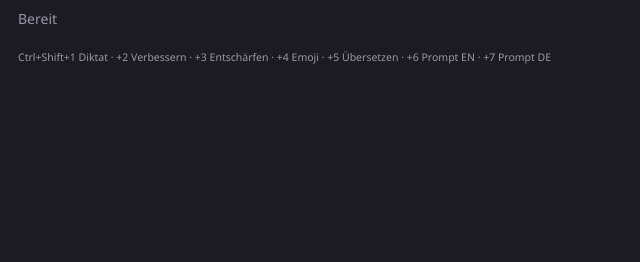
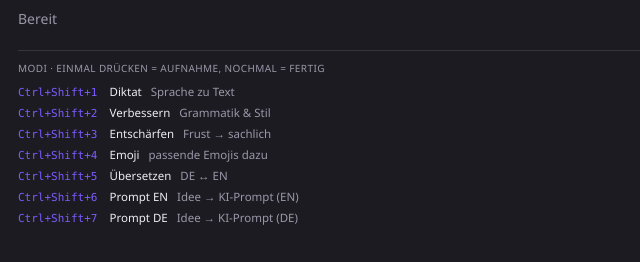
Before and after one commit to ChepeKIP70/blixt, a website: page app/src/index.html in a window 1280 px wide. Shown: the part 38-300 px from the top of the page, without its empty margins (0-640 px from the left). Drawn offline with Linux system fonts and the light colour scheme.

Commit message:
Make Translate bidirectional (DE <-> EN) and redesign the tray status window
Translate now auto-detects direction: German->English or English->German. The status window lists the 7 modes as a clean two-column grid (hotkey + name + short description) instead of one cramped line; window height adjusted to fit. Label, settings and README updated to DE <-> EN.

```diff
--- a/app/src-tauri/tauri.conf.json
+++ b/app/src-tauri/tauri.conf.json
@@ -14,7 +14,7 @@
         "url": "index.html",
         "title": "Blixt",
         "width": 360,
-        "height": 220,
+        "height": 340,
         "decorations": false,
         "resizable": false,
         "visible": false,
--- a/app/src/index.html
+++ b/app/src/index.html
@@ -11,7 +11,18 @@
     <div class="brand"><span class="dot"></span> Blixt</div>
     <div id="status" class="status-line">Bereit</div>
     <div id="result" class="result-text"></div>
-    <div class="hint">Ctrl+Shift+1 Diktat &middot; +2 Verbessern &middot; +3 Entsch&auml;rfen &middot; +4 Emoji &middot; +5 &Uuml;bersetzen &middot; +6 Prompt EN &middot; +7 Prompt DE</div>
+    <div class="modes">
+      <div class="modes-title">Modi &middot; einmal dr&uuml;cken = Aufnahme, nochmal = fertig</div>
+      <div class="mode-grid">
+        <span class="hk">Ctrl+Shift+1</span><span class="mn">Diktat <em>Sprache zu Text</em></span>
+        <span class="hk">Ctrl+Shift+2</span><span class="mn">Verbessern <em>Grammatik &amp; Stil</em></span>
+        <span class="hk">Ctrl+Shift+3</span><span class="mn">Entsch&auml;rfen <em>Frust &rarr; sachlich</em></span>
+        <span class="hk">Ctrl+Shift+4</span><span class="mn">Emoji <em>passende Emojis dazu</em></span>
+        <span class="hk">Ctrl+Shift+5</span><span class="mn">&Uuml;bersetzen <em>DE &harr; EN</em></span>
+        <span class="hk">Ctrl+Shift+6</span><span class="mn">Prompt EN <em>Idee &rarr; KI-Prompt (EN)</em></span>
+        <span class="hk">Ctrl+Shift+7</span><span class="mn">Prompt DE <em>Idee &rarr; KI-Prompt (DE)</em></span>
+      </div>
+    </div>
   </div>
   <script src="main.js"></script>
 </body>
--- a/app/src/style.css
+++ b/app/src/style.css
@@ -30,7 +30,12 @@ body {
 .status-line.done { color: var(--ok); }
 .status-line.error { color: #ffb454; }
 .result-text { margin-top: 8px; font-size: 12px; color: var(--fg); max-height: 80px; overflow: auto; }
-.hint { margin-top: 14px; font-size: 10.5px; color: var(--muted); }
+.modes { margin-top: 14px; border-top: 1px solid var(--border); padding-top: 10px; }
+.modes-title { font-size: 10px; text-transform: uppercase; letter-spacing: .4px; color: var(--muted); margin-bottom: 9px; }
+.mode-grid { display: grid; grid-template-columns: auto 1fr; gap: 6px 12px; font-size: 11.5px; align-items: baseline; }
+.mode-grid .hk { font-family: "Consolas", "Courier New", monospace; font-size: 11px; color: var(--accent); white-space: nowrap; }
+.mode-grid .mn { color: var(--fg); }
+.mode-grid .mn em { color: var(--muted); font-style: normal; margin-left: 6px; }
 
 /* ── Einstellungen ── */
 .settings-window { padding: 18px 22px; }
```
Also changed, not shown: app/src/settings.html (+1 -1 lines), README.md, 1 other file.
